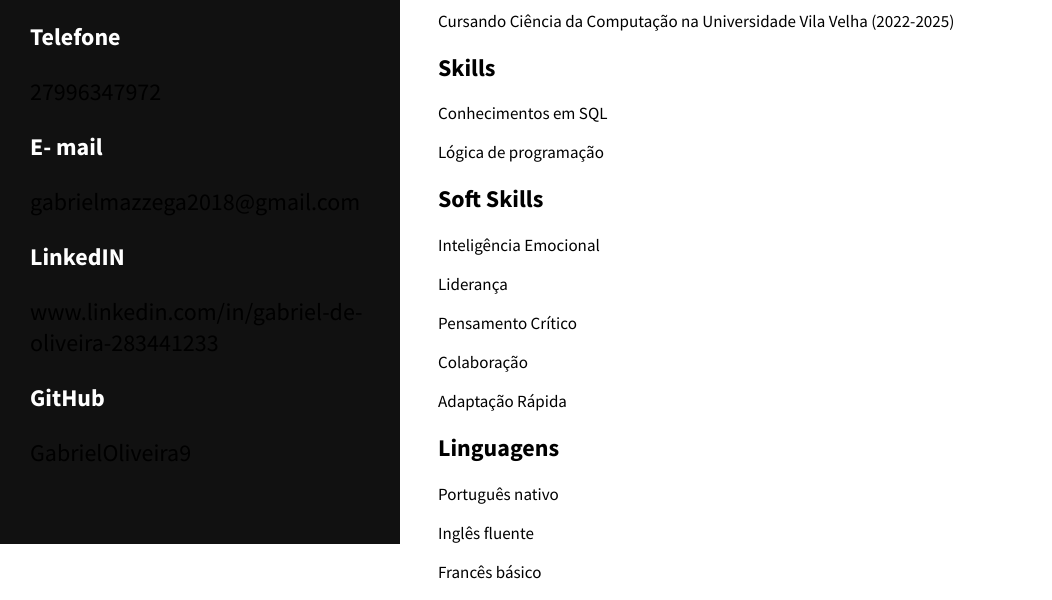
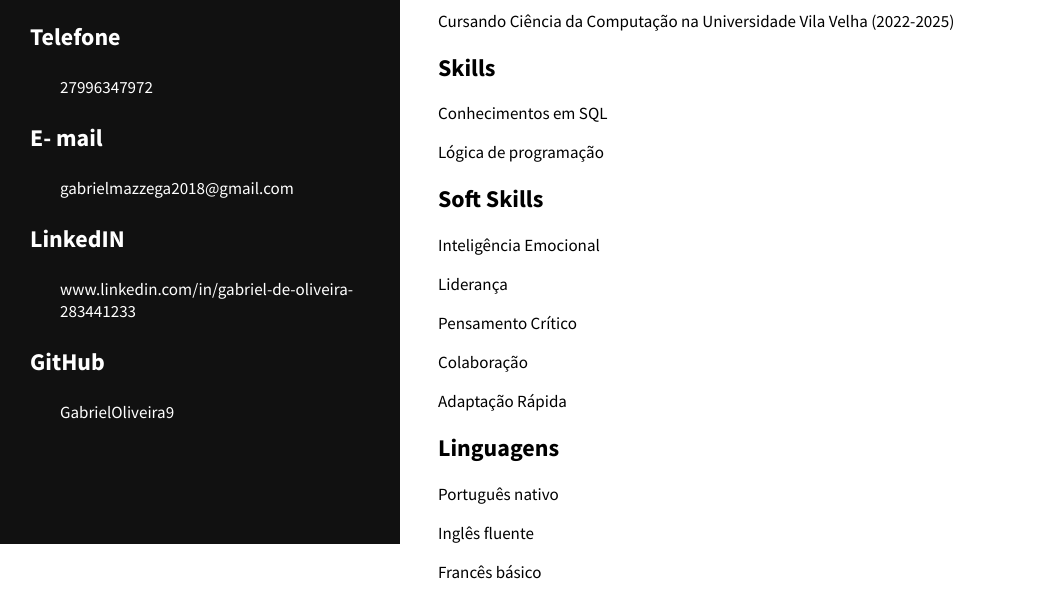
Before and after one commit to GabrielOliveira9/curriculo, a plain HTML site: page index.html in a window 1280 px wide. Shown: the part 256-856 px from the top of the page, without its empty margins (0-1052 px from the left). Drawn offline with Linux system fonts and the light colour scheme.

Commit message:
Update index.html

```diff
--- a/index.html
+++ b/index.html
@@ -18,25 +18,25 @@
     <p>
       <a href="tel:+5527996347972">Telefone</a>
     </p>
-    <p>
+    <p class="bio">
       27996347972
     </p>
     <p>
       <a href="mailto:gabrielmazzega2018@gmail.com">E-        mail</a>
     </p>
-    <p>
+    <p class="bio">
       gabrielmazzega2018@gmail.com
     </p>
     <p>
      <a href="https://www.linkedin.com/in/gabriel-de-oliveira-283441233/" target="_blank">LinkedIN</a>
     </p>
-    <p>
+    <p class="bio">
       www.linkedin.com/in/gabriel-de-oliveira-283441233
     </p>
     <p>
       <a href="https://github.com/GabrielOliveira9" target="_blank">GitHub</a>
     </p>
-  <p>
+  <p class="bio">
    GabrielOliveira9
     </p>
   </div>
```
